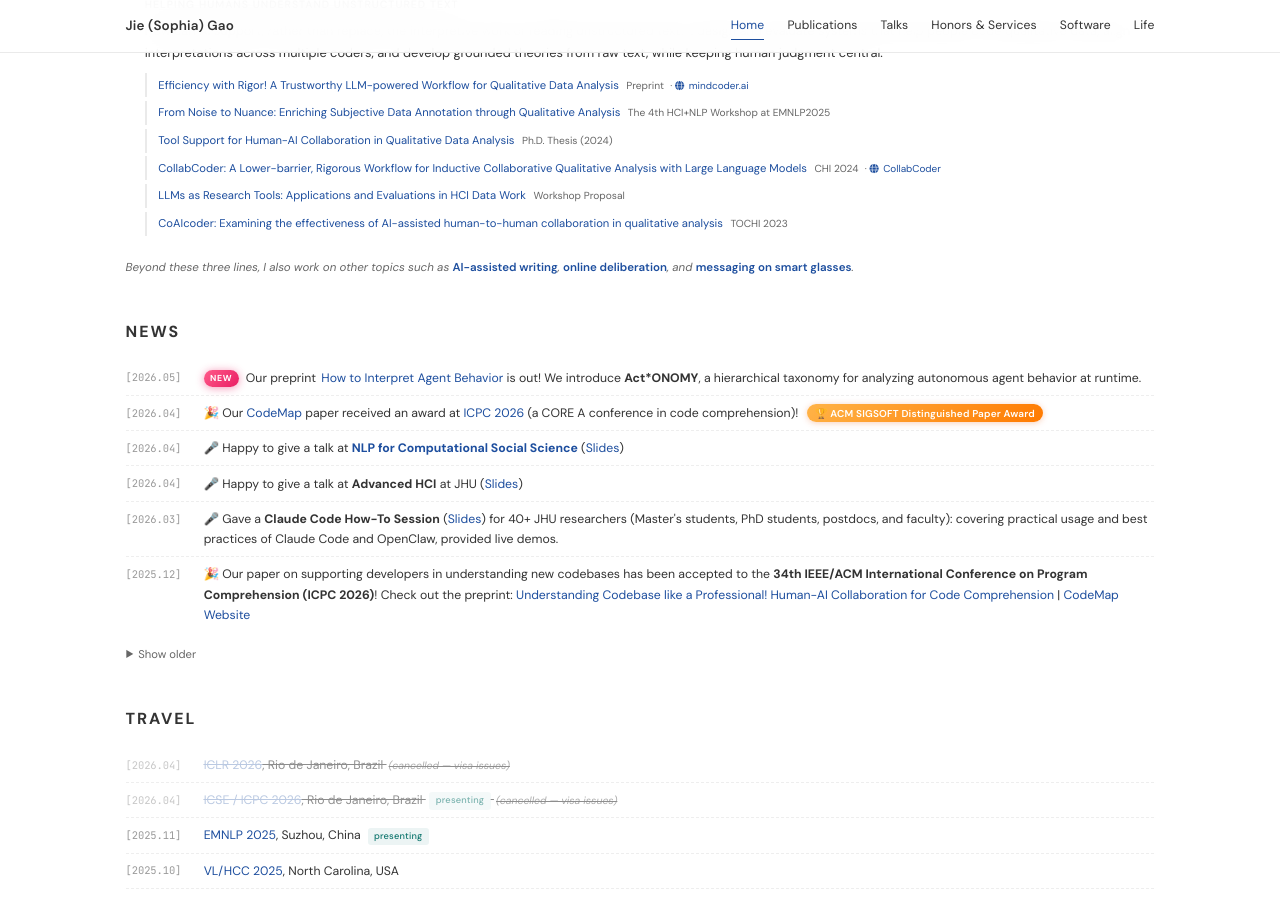
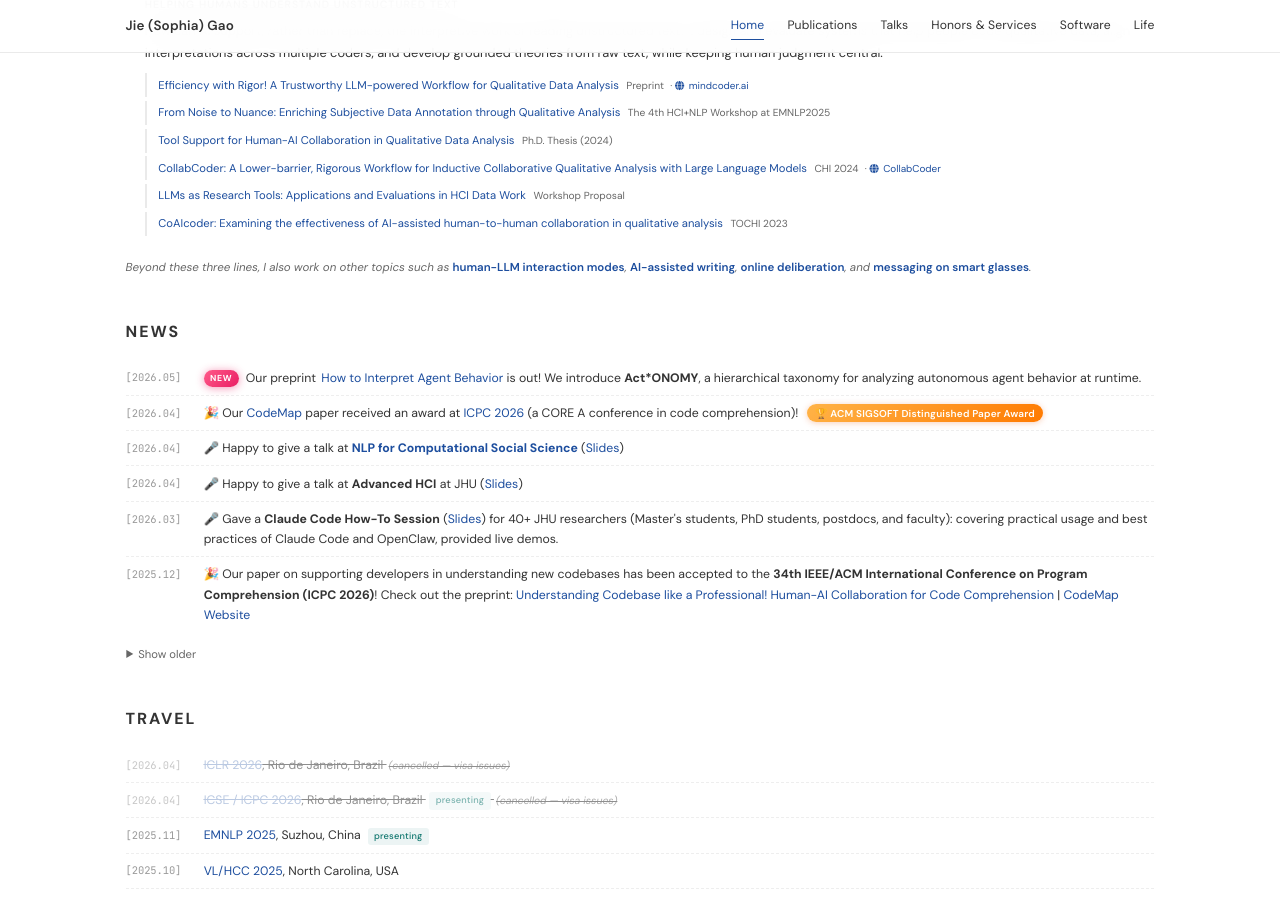
Before and after one commit to gaojie058/gaojie058.github.io, a Jekyll site: the page built from index.html, in a window 1280 px wide and 900 px high, scrolled down 1141 px. Built offline with Jekyll 4.4.1, drawn with Linux system fonts in a browser that asks for light colours; nearby versions of some CDN libraries; a style sheet for code colours, icons or effects is not loaded.

Commit message:
content: add human-LLM interaction modes to research-aside
Link the CHI EA 2024 taxonomy paper as the first item in the
"other topics" list under Research.

Co-Authored-By: Claude Opus 4.7 (1M context) <noreply@anthropic.com>

```diff
--- a/index.html
+++ b/index.html
@@ -525,7 +525,7 @@ navbar_title: About Me
         </li>
     </ul>
 
-    <p class="research-aside">Beyond these three lines, I also work on other topics such as <a href="https://dl.acm.org/doi/abs/10.1145/3586183.3606800" target="_blank"><strong>AI-assisted writing</strong></a>, <a href="https://dl.acm.org/doi/abs/10.1145/3613904.3642530" target="_blank"><strong>online deliberation</strong></a>, and <a href="https://dl.acm.org/doi/abs/10.1145/3610931" target="_blank"><strong>messaging on smart glasses</strong></a>.</p>
+    <p class="research-aside">Beyond these three lines, I also work on other topics such as <a href="https://dl.acm.org/doi/abs/10.1145/3613905.3650786" target="_blank"><strong>human-LLM interaction modes</strong></a>, <a href="https://dl.acm.org/doi/abs/10.1145/3586183.3606800" target="_blank"><strong>AI-assisted writing</strong></a>, <a href="https://dl.acm.org/doi/abs/10.1145/3613904.3642530" target="_blank"><strong>online deliberation</strong></a>, and <a href="https://dl.acm.org/doi/abs/10.1145/3610931" target="_blank"><strong>messaging on smart glasses</strong></a>.</p>
 
     <!-- Temporarily hidden during faculty job market — agent direction kept off public site until publications land. To restore: uncomment this block (and re-add the emoji note inside if desired).
     <div class="research-block">
```
